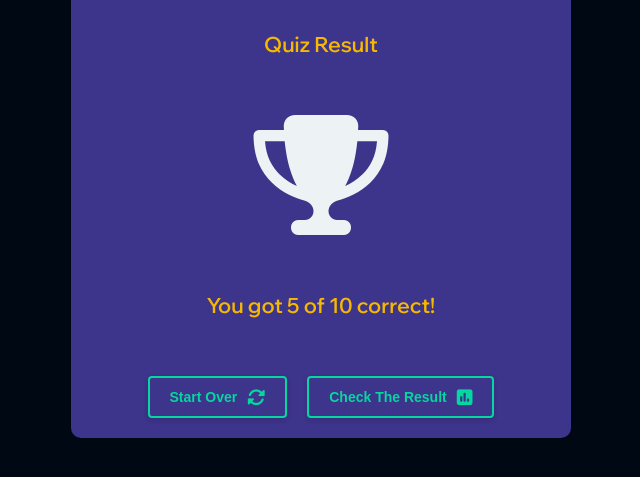
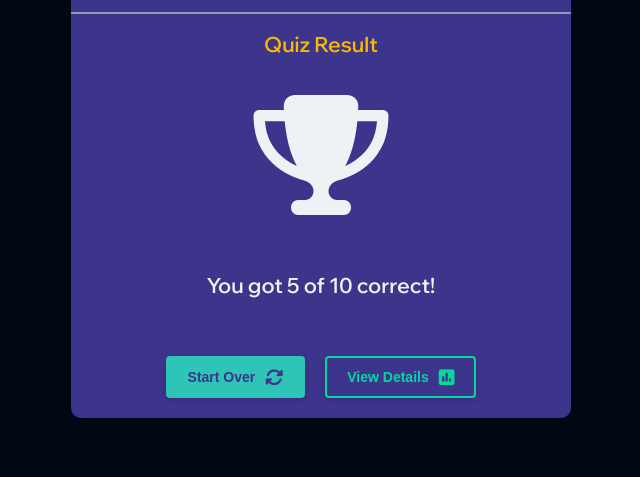
Before and after one commit to Mahyarnafisi/Quiz-app-Project, a website: page index.html in a window 1280 px wide. Shown: the part 249-726 px from the top of the page, without its empty margins (319-959 px from the left). Drawn offline with Linux system fonts and the light colour scheme.

Commit message:
change and make th estart over button in priorety with diffrent style and hover effect

```diff
--- a/index.html
+++ b/index.html
@@ -65,7 +65,7 @@
             <h3 class="result__score">You got 5 of 10 correct!</h3>
             <div class="result__footer">
               <button class="btn">Start Over <i class="fa-solid fa-rotate"></i></button>
-              <button class="btn">Check the result <i class="fa-solid fa-square-poll-vertical"></i></button>
+              <button class="btn">View Details <i class="fa-solid fa-square-poll-vertical"></i></button>
             </div>
           </div>
 
--- a/sass/main.scss
+++ b/sass/main.scss
@@ -255,7 +255,7 @@ p {
 
     .result__title {
       align-self: center;
-      margin: 2rem 0;
+      // margin: 2rem 0;
     }
 
     .result__trophy {
@@ -270,6 +270,7 @@ p {
     }
 
     .result__score {
+      color: var(--color-white);
       margin: 2rem 0;
     }
     .result__footer {
@@ -281,6 +282,11 @@ p {
       justify-content: center;
       margin-top: 4rem;
       gap: 2rem;
+      .btn:nth-child(1) {
+        background-color: var(--color-secondary-1);
+        color: var(--color-secondary-3);
+        border: 2px solid var(--color-secondary-1);
+      }
       .btn {
         &:hover {
           background-color: var(--color-secondary-2);
```
Also changed, not shown: css/style.css, 1 other file.
